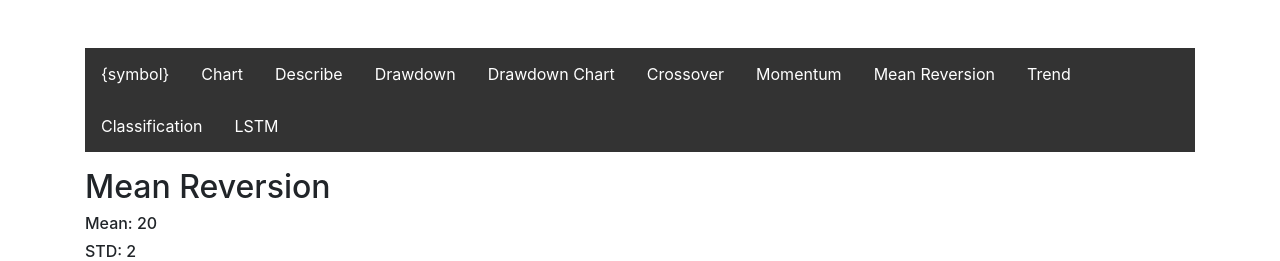
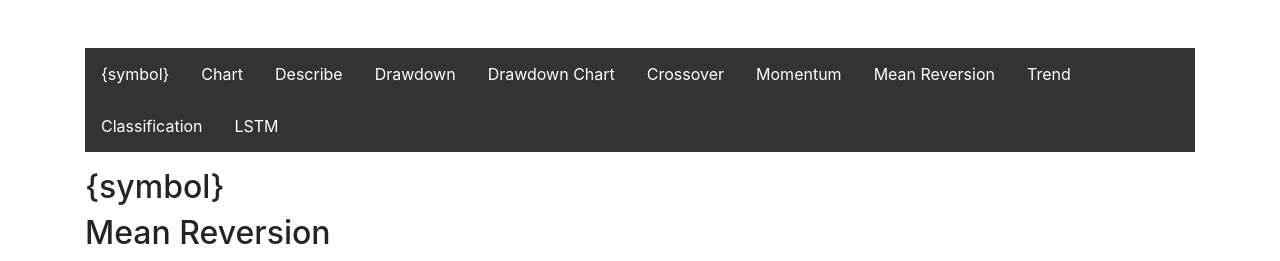
Before and after one commit to BrunoDataSci/fastsci-app, a Flask app: template templates/mean_reversion.html in a window 1280 px wide. Shown: the part 56-317 px from the top of the page. Run offline with Flask 3, Linux system fonts and the light colour scheme; the template is opened without the code that fills it: most values are stand-ins (such as "Sample title", 1, 10 or a date in 2020); some libraries are stand-ins or nearby versions.

Commit message:
make it better

```diff
--- a/templates/mean_reversion.html
+++ b/templates/mean_reversion.html
@@ -19,6 +19,7 @@
     <p></p>
     {% else %}
     <p></p>
+    <h2>{symbol}</h2>
     <h2>Mean Reversion</h2>
     <h6>Mean: 20</h6>
     <h6>STD: 2</h6>
```
